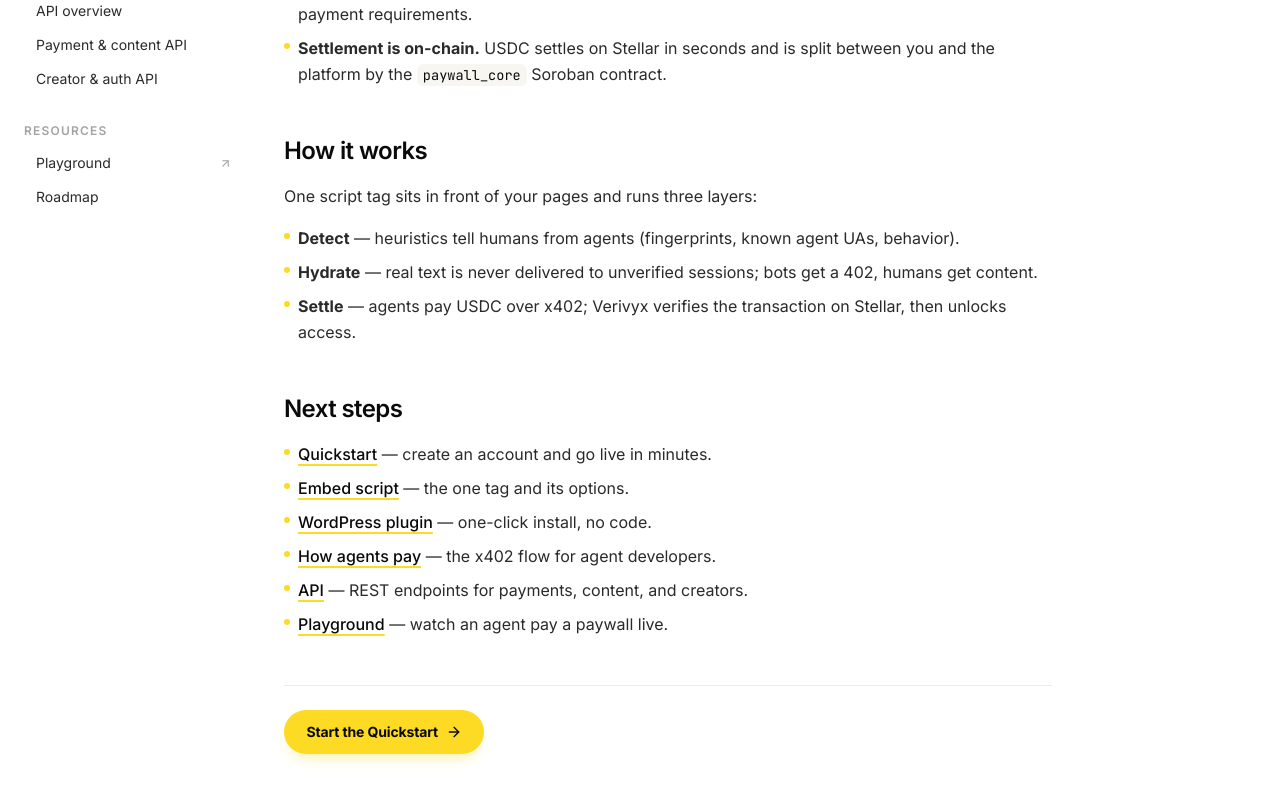
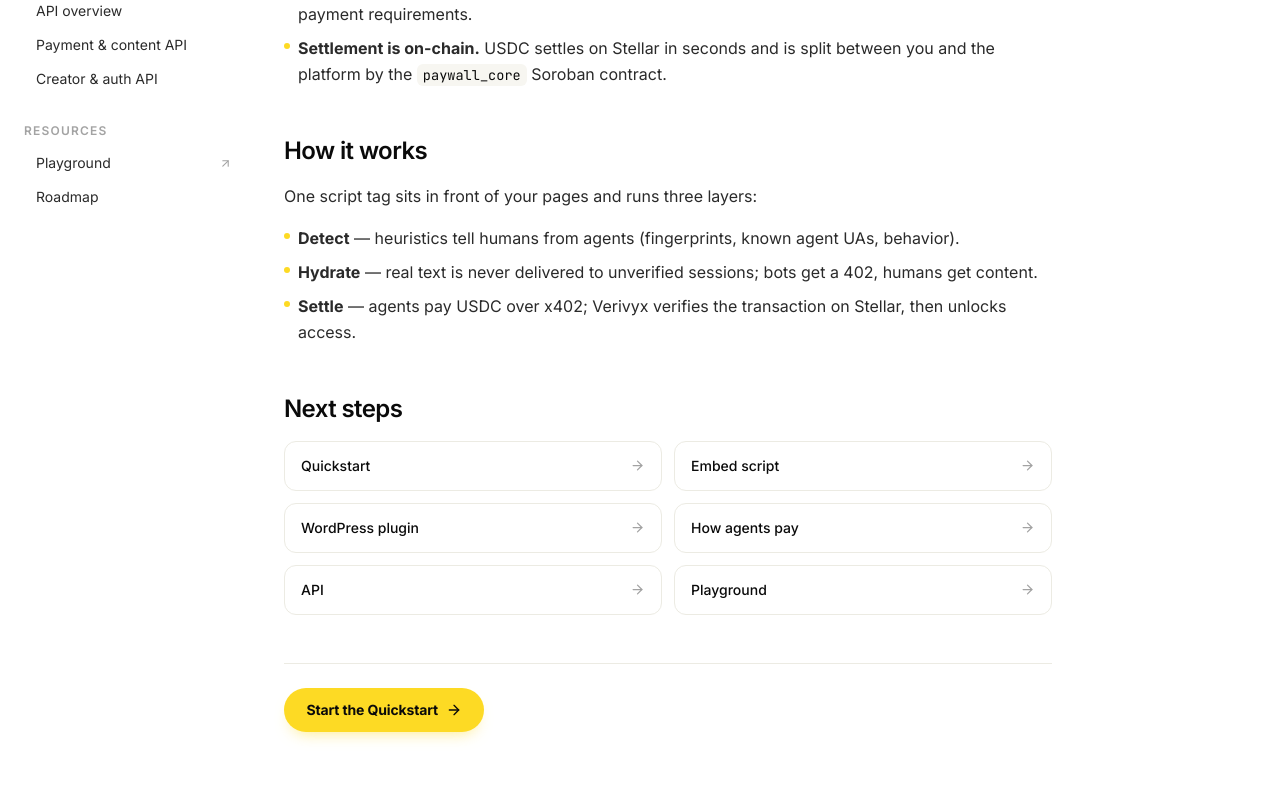
Before and after one commit to VerivyX/verivyx-monorepo, a Next.js app in the folder web/: page /docs in a window 1280 px wide. Shown: the part 522-1316 px from the top of the page. After the commit the page ends 1294 px from the top, so only its background shows below. Built offline with nearby package versions, Linux system fonts and the light colour scheme.

Commit message:
feat(web): reconcile transactions + docs visuals to Verivyx frontend design

```diff
--- a/web/src/app/dashboard/transactions/page.tsx
+++ b/web/src/app/dashboard/transactions/page.tsx
@@ -155,7 +155,7 @@
             </div>
           ) : (
             <div className="overflow-x-auto">
-              <table className="w-full text-left">
+              <table className="w-full min-w-[820px] border-collapse text-left">
                 <thead>
                   <tr className="border-b border-[var(--color-cream-200)] text-xs font-semibold uppercase tracking-widest text-[var(--color-ink-500)]">
                     <th className="pb-3">Time</th>
@@ -163,41 +163,51 @@
                     <th className="pb-3 text-right">Agent pays</th>
                     <th className="pb-3 text-right">You receive</th>
                     <th className="pb-3 text-right">Platform fee</th>
-                    <th className="pb-3">Rail</th>
-                    <th className="pb-3">Transfer</th>
-                    <th className="pb-3">Distribute</th>
+                    <th className="px-3 pb-3">Rail</th>
+                    <th className="px-3 pb-3">Transfer</th>
+                    <th className="px-3 pb-3">Distribute</th>
                     <th className="pb-3">Status</th>
                   </tr>
                 </thead>
                 <tbody>
-                  {rows.map((e) => (
+                  {rows.map((e) => {
+                    const status = e.status ?? 'confirmed';
+                    const isConfirmed = status.toLowerCase() === 'confirmed';
+                    return (
                     <tr key={e.id} className="border-b border-[var(--color-cream-200)]/70 text-sm">
-                      <td className="py-4 font-mono text-xs text-[var(--color-ink-500)]">{fmtTime(e.createdAt)}</td>
-                      <td className="py-4">
+                      <td className="py-3.5 font-mono text-xs text-[var(--color-ink-500)]">{fmtTime(e.createdAt)}</td>
+                      <td className="py-3.5">
                         <div className="font-medium">{e.agent ?? 'Unknown'}</div>
                         {e.category && <span className="tag-chip mt-1 text-[11px]">{e.category}</span>}
                       </td>
-                      <td className="py-4 text-right font-mono">${e.amountUsdc.toFixed(4)}</td>
-                      <td className="py-4 text-right font-mono text-emerald-600">
+                      <td className="py-3.5 text-right font-mono">${e.amountUsdc.toFixed(4)}</td>
+                      <td className="py-3.5 text-right font-mono text-[#0a7d5e]">
                         {e.creatorAmountUsdc != null ? `$${e.creatorAmountUsdc.toFixed(4)}` : '—'}
                       </td>
-                      <td className="py-4 text-right font-mono text-[var(--color-ink-500)]">
+                      <td className="py-3.5 text-right font-mono text-[var(--color-ink-500)]">
                         {e.platformAmountUsdc != null ? `$${e.platformAmountUsdc.toFixed(4)}` : '—'}
                       </td>
-                      <td className="py-4">
+                      <td className="px-3 py-3.5">
                         <span className="tag-chip text-[11px]">{railLabel(e.asset)}</span>
                       </td>
-                      <td className="py-4">
+                      <td className="px-3 py-3.5">
                         <HashLink hash={e.txHash} network={e.network} label="Transfer" />
                       </td>
-                      <td className="py-4">
+                      <td className="px-3 py-3.5">
                         <HashLink hash={e.distributeTransaction} network={e.network} label="Distribute" />
                       </td>
-                      <td className="py-4">
-                        <span className="tag-chip text-[11px] capitalize">{e.status ?? 'confirmed'}</span>
+                      <td className="py-3.5">
+                        {isConfirmed ? (
+                          <span className="inline-flex items-center rounded-full bg-[rgba(29,233,182,0.18)] px-2.5 py-0.5 text-[11px] font-medium capitalize text-[#0a7d5e]">
+                            {status}
+                          </span>
+                        ) : (
+                          <span className="tag-chip text-[11px] capitalize">{status}</span>
+                        )}
                       </td>
                     </tr>
-                  ))}
+                    );
+                  })}
                 </tbody>
               </table>
 
--- a/web/src/app/docs/page.tsx
+++ b/web/src/app/docs/page.tsx
@@ -1,7 +1,7 @@
 import type { Metadata } from 'next';
 import Link from 'next/link';
 import { ArrowRight } from 'lucide-react';
-import { Lead, H2, P, Ul, Li, A, C } from '@/components/docs/Prose';
+import { Lead, H2, P, Ul, Li, C, NextCard } from '@/components/docs/Prose';
 
 export const metadata: Metadata = { title: 'Introduction — Verivyx Docs' };
 
@@ -38,14 +38,14 @@
       </Ul>
 
       <H2 id="next">Next steps</H2>
-      <Ul>
-        <Li><A href="/docs/quickstart">Quickstart</A> — create an account and go live in minutes.</Li>
-        <Li><A href="/docs/embed">Embed script</A> — the one tag and its options.</Li>
-        <Li><A href="/docs/wordpress">WordPress plugin</A> — one-click install, no code.</Li>
-        <Li><A href="/docs/x402">How agents pay</A> — the x402 flow for agent developers.</Li>
-        <Li><A href="/docs/api-overview">API</A> — REST endpoints for payments, content, and creators.</Li>
-        <Li><A href="https://playground.verivyx.com">Playground</A> — watch an agent pay a paywall live.</Li>
-      </Ul>
+      <div className="mt-4 grid grid-cols-1 gap-3 sm:grid-cols-2">
+        <NextCard href="/docs/quickstart">Quickstart</NextCard>
+        <NextCard href="/docs/embed">Embed script</NextCard>
+        <NextCard href="/docs/wordpress">WordPress plugin</NextCard>
+        <NextCard href="/docs/x402">How agents pay</NextCard>
+        <NextCard href="/docs/api-overview">API</NextCard>
+        <NextCard href="https://playground.verivyx.com">Playground</NextCard>
+      </div>
 
       <div className="mt-12 border-t border-[var(--color-cream-200)] pt-6">
         <Link href="/docs/quickstart" className="btn-yellow text-sm">
--- a/web/src/components/docs/Prose.tsx
+++ b/web/src/components/docs/Prose.tsx
@@ -1,6 +1,30 @@
 import React from 'react';
+import Link from 'next/link';
+import { ArrowRight } from 'lucide-react';
 
 // Typography primitives for docs pages — Tailwind-only, server-renderable.
+
+// Bordered link card used in "Next steps" grids.
+export function NextCard({ href, children }: { href: string; children: React.ReactNode }) {
+  const external = href.startsWith('http');
+  const cls =
+    'flex items-center justify-between rounded-xl border border-[var(--color-cream-200)] px-4 py-3.5 text-sm font-medium text-[var(--color-ink-900)] transition hover:border-[#d6d4c8] hover:bg-[var(--color-cream-50)]';
+  const inner = (
+    <>
+      {children}
+      <ArrowRight size={15} className="text-[var(--color-ink-300)]" />
+    </>
+  );
+  return external ? (
+    <a href={href} target="_blank" rel="noopener noreferrer" className={cls}>
+      {inner}
+    </a>
+  ) : (
+    <Link href={href} className={cls}>
+      {inner}
+    </Link>
+  );
+}
 
 export function Lead({ children }: { children: React.ReactNode }) {
   return <p className="mt-4 text-lg leading-relaxed text-[var(--color-ink-500)]">{children}</p>;
```
